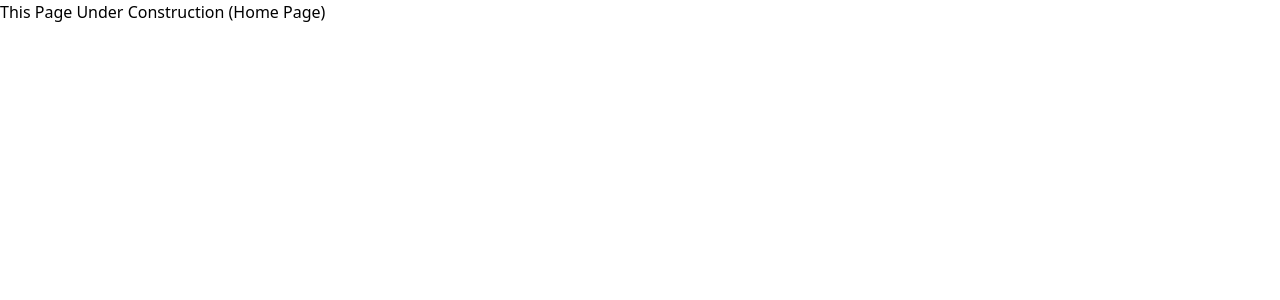
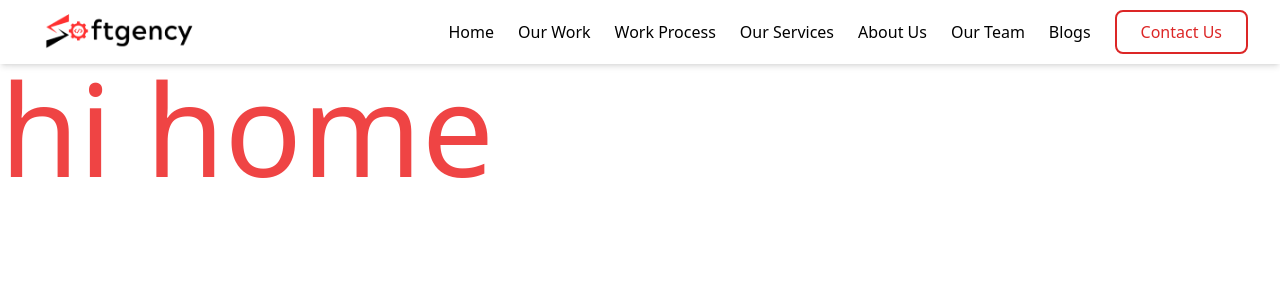
Before and after one commit to sahosskhan/softgency-frontend, a React (Vite) app: page / in a window 1280 px wide. Shown: the top 300 px of the page. Built offline with nearby package versions, Linux system fonts and the light colour scheme.

Commit message:
navbar add

```diff
--- a/package.json
+++ b/package.json
@@ -10,7 +10,9 @@
     "preview": "vite preview"
   },
   "dependencies": {
+    "framer-motion": "^12.23.12",
     "localforage": "^1.10.0",
+    "lucide-react": "^0.544.0",
     "match-sorter": "^8.1.0",
     "react": "^19.1.1",
     "react-dom": "^19.1.1",
--- a/src/Layouts/MainLayout.jsx
+++ b/src/Layouts/MainLayout.jsx
@@ -1,7 +1,9 @@
 import { Outlet } from "react-router-dom";
+import Navbar from "../Shareds/Navbar";
 const MainLayout = () => {
     return (
         <div>
+            <Navbar/>
               <Outlet></Outlet>
         </div>
     );
--- a/src/Pages/Home/Home.jsx
+++ b/src/Pages/Home/Home.jsx
@@ -2,8 +2,8 @@ import React from 'react';
 
 const Home = () => {
     return (
-        <div>
-    This Page Under Construction (Home Page)
+        <div className='text-red-500 text-9xl pt-16'>
+            hi home
         </div>
     );
 };
--- /dev/null
+++ b/src/Shareds/Navbar.jsx
@@ -0,0 +1,95 @@
+import React, { useState } from "react";
+import { Link } from "react-router-dom";
+import { Menu, X } from "lucide-react";
+
+
+const Navbar = () => {
+  const [isOpen, setIsOpen] = useState(false);
+
+  const navItems = [
+    { name: "Home", path: "/" },
+    { name: "Our Work", path: "/our-work" },
+    { name: "Work Process", path: "/work-process" },
+    { name: "Our Services", path: "/our-services" },
+    { name: "About Us", path: "/about-us" },
+    { name: "Our Team", path: "/our-team" },
+    { name: "Blogs", path: "/blogs" },
+  ];
+
+  return (
+    <>
+      {/* Navbar */}
+      <nav className="fixed w-full z-50 bg-white shadow-md">
+        <div className="max-w-7xl mx-auto px-4 sm:px-6 lg:px-8">
+          <div className="flex justify-between h-16 items-center">
+            {/* Logo */}
+            <div className="flex-shrink-0">
+              <img src="/logo.png"alt="Softgency Logo" className="h-44 w-auto" />
+            </div>
+
+            {/* Desktop Menu */}
+            <div className="hidden lg:flex space-x-6 items-center">
+              {navItems.map((item, index) => (
+                <Link
+                  key={index}
+                  to={item.path}
+                  className="relative text-black font-medium transition group"
+                >
+                  {item.name}
+                  <span className="absolute left-0 -bottom-1 w-0 h-[2px] bg-red-600 transition-all group-hover:w-full"></span>
+                </Link>
+              ))}
+              <Link
+                to="/contact"
+                className="relative px-6 py-2 rounded-lg font-medium border-2 border-red-600 bg-white text-red-600 overflow-hidden group"
+              >
+                {/* Hover Gradient Background */}
+                <span className="absolute inset-0 bg-gradient-to-r from-red-600 to-black translate-x-[-100%] group-hover:translate-x-0 transition-transform duration-500 ease-out"></span>
+                {/* Text Layer */}
+                <span className="relative z-10 transition-colors duration-500 group-hover:text-white">
+                  Contact Us
+                </span>
+              </Link>
+            </div>
+
+            {/* Mobile & Tablet Menu Button */}
+            <div className="lg:hidden">
+              <button onClick={() => setIsOpen(!isOpen)}>
+                {isOpen ? <X size={28} color="black" /> : <Menu size={28} color="black" />}
+              </button>
+            </div>
+          </div>
+        </div>
+
+        {/* Mobile & Tablet Dropdown */}
+        {isOpen && (
+          <div className="lg:hidden bg-white px-4 pt-2 pb-4 space-y-2 animate-slideDown">
+            {navItems.map((item, index) => (
+              <Link
+                key={index}
+                to={item.path}
+                className="block text-black font-medium transition relative group"
+                onClick={() => setIsOpen(false)}
+              >
+                {item.name}
+                <span className="absolute left-0 -bottom-1 w-0 h-[2px] bg-red-600 transition-all group-hover:w-full"></span>
+              </Link>
+            ))}
+            <Link
+              to="/contact"
+              className="relative block text-center px-6 py-2 rounded-lg font-medium border-2 border-red-600 bg-white text-red-600 overflow-hidden group"
+              onClick={() => setIsOpen(false)}
+            >
+              <span className="absolute inset-0 bg-gradient-to-r from-red-600 to-black translate-x-[-100%] group-hover:translate-x-0 transition-transform duration-500 ease-out"></span>
+              <span className="relative z-10 transition-colors duration-500 group-hover:text-white">
+                Contact Us
+              </span>
+            </Link>
+          </div>
+        )}
+      </nav>
+    </>
+  );
+};
+
+export default Navbar;
```
Also changed, not shown: 1 other file (tests, documents, lock files or other folders).
